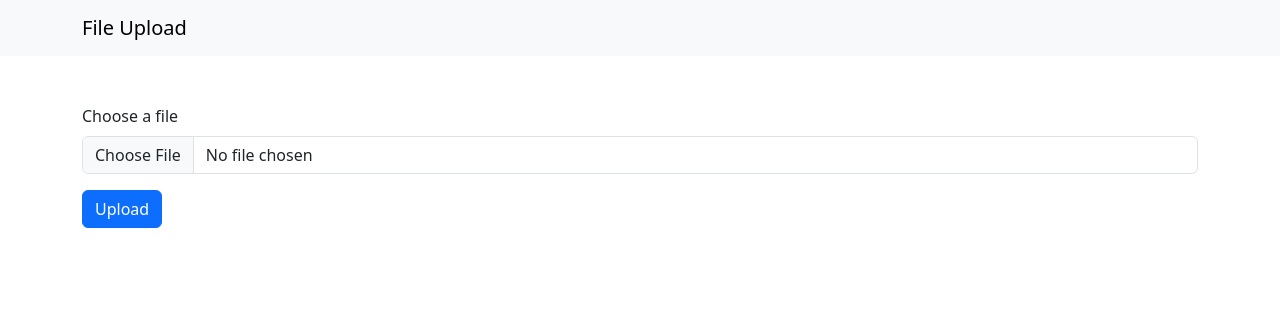
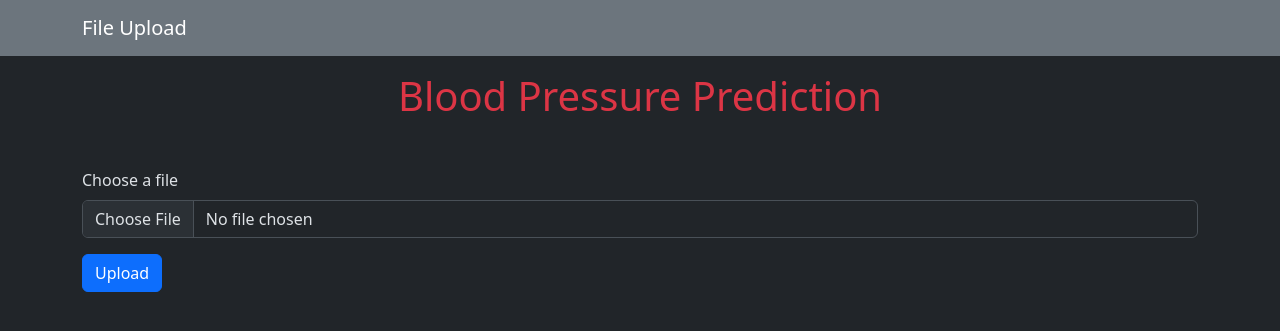
Before and after one commit to NarasimaPandiyan/brad, a Flask app: page / in a window 1280 px wide. Shown: the top 331 px of the page. Run offline with Flask 3, Linux system fonts and the light colour scheme; some libraries are stand-ins or nearby versions.

Commit message:
📌 v1.0.1 - Updated the Upload template for consistency!

```diff
--- a/templates/upload_form.html
+++ b/templates/upload_form.html
@@ -1,5 +1,5 @@
 <!DOCTYPE html>
-<html lang="en">
+<html lang="en" data-bs-theme="dark">
 <head>
     <meta charset="UTF-8">
     <meta name="viewport" content="width=device-width, initial-scale=1.0">
@@ -10,12 +10,12 @@
 </head>
 <body>
 
-<nav class="navbar navbar-expand-lg navbar-light bg-light">
+<nav class="navbar navbar-expand-lg navbar-dark bg-secondary">
     <div class="container">
         <a class="navbar-brand" href="{{ url_for('index') }}">File Upload</a>
     </div>
 </nav>
-
+<h1 class="text-danger text-center my-3">Blood Pressure Prediction</h1>
 <div class="container mt-5">
 
     <form method="POST" action="{{ url_for('upload_file') }}" enctype="multipart/form-data">
```
